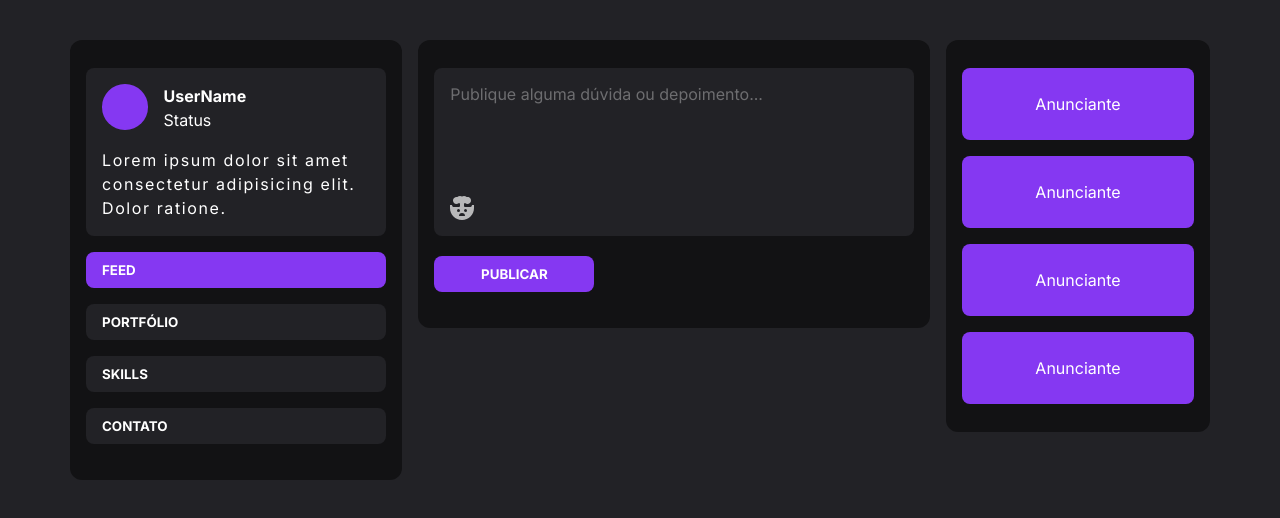
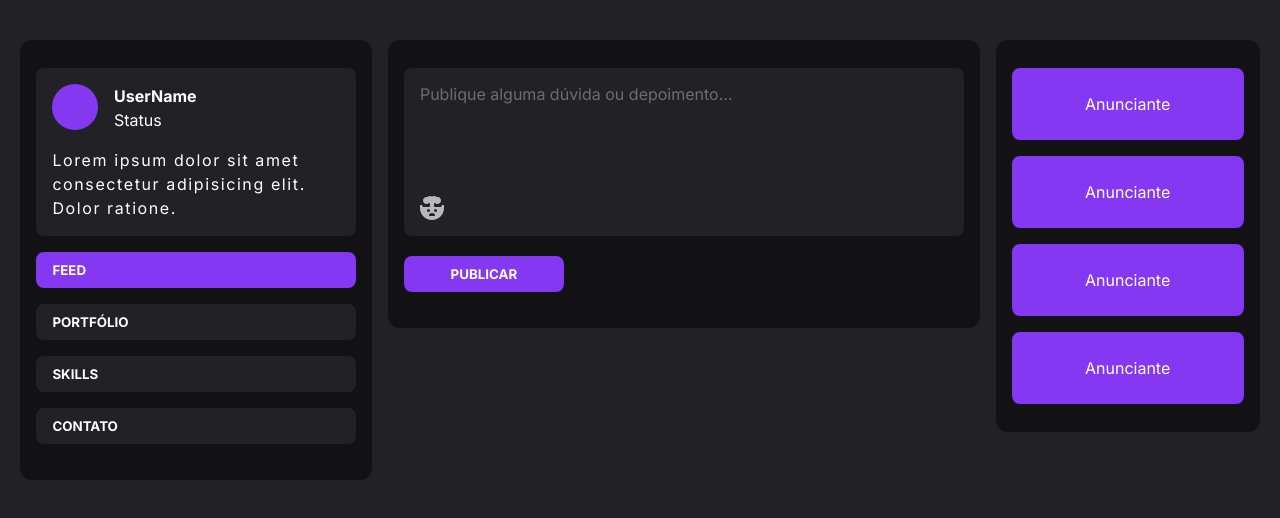
Before and after one commit to jeanpj12/socialPortfolio, a React (Vite) app: page / in a window 1280 px wide. Shown: the top 518 px of the page. Built offline with nearby package versions, Linux system fonts and the light colour scheme.

Commit message:
Adjust max-width container

```diff
--- a/src/App.module.css
+++ b/src/App.module.css
@@ -1,5 +1,5 @@
 .container {
-    width: 71.25rem;
+    max-width: 83rem;
     display: flex;
     justify-content: space-between;
     align-content: flex-start;
```
